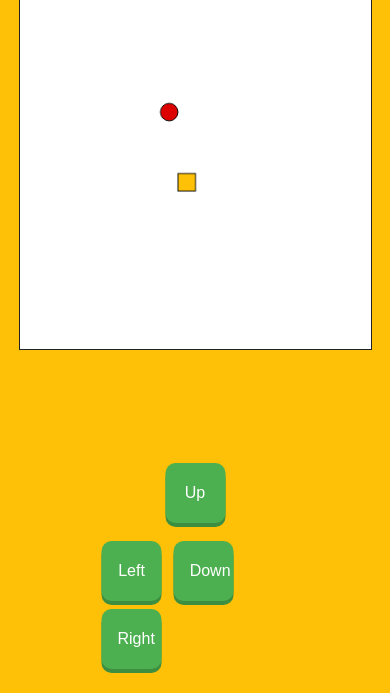
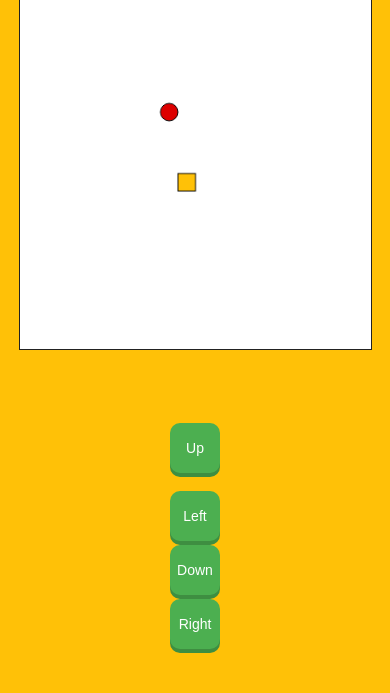
Before and after one commit to eonurk/snake-game, a website: page index.html in a window 390 px wide. Shown: the part 151-844 px from the top of the page. Drawn offline with nearby package versions, Linux system fonts and the light colour scheme.

Commit message:
more alignment.

```diff
--- a/style.css
+++ b/style.css
@@ -87,6 +87,8 @@ button:hover {
     background-color: #00AA00;
     transition: width 0.1s linear;
 }
+
+/* control buttons */
 #controls {
     position: absolute;
     bottom: 20px;
@@ -98,6 +100,7 @@ button:hover {
         "left down right";
     grid-gap: 10px;
     justify-items: center; /* Center items horizontally */
+    align-items: center; /* Center items vertically */
 }
 
 #up {
@@ -127,6 +130,9 @@ button:hover {
     cursor: pointer;
     box-shadow: 0 4px #3e8e41; /* Shadow to create 3D effect */
     transition: all 0.1s ease-in-out; /* Smooth transition */
+    display: flex; /* Use flexbox for centering text */
+    justify-content: center; /* Center text horizontally */
+    align-items: center; /* Center text vertically */
 }
 
 .control-button:hover {
@@ -143,6 +149,23 @@ button:hover {
     box-shadow: 0 0 10px #4CAF50; /* Glow effect on focus */
 }
 
+/* Media query for mobile devices */
+@media (max-width: 480px) {
+    #controls {
+        grid-template-areas:
+            "up"
+            "left"
+            "down"
+            "right";
+    }
+    .control-button {
+        width: 50px; /* Adjust button size for smaller screens */
+        height: 50px; /* Adjust button size for smaller screens */
+        font-size: 14px; /* Adjust font size for smaller screens */
+    }
+}
+
+
 
 @media (max-width: 400px) {
     canvas {
```
